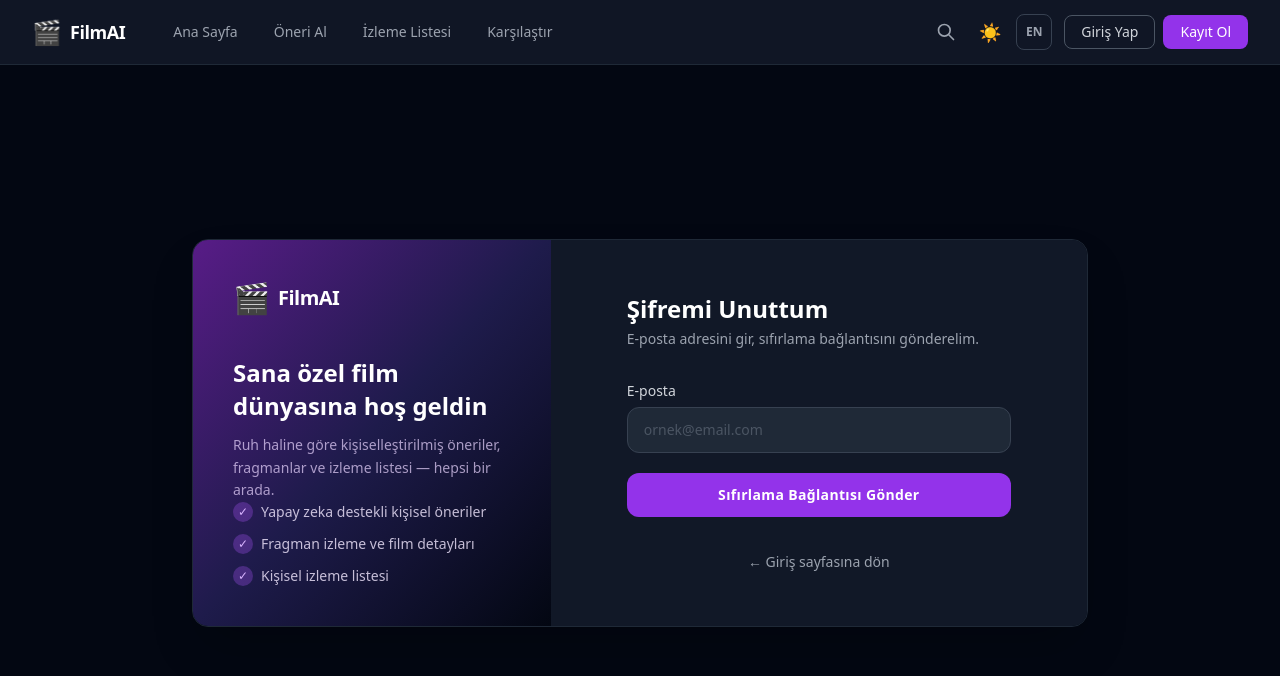
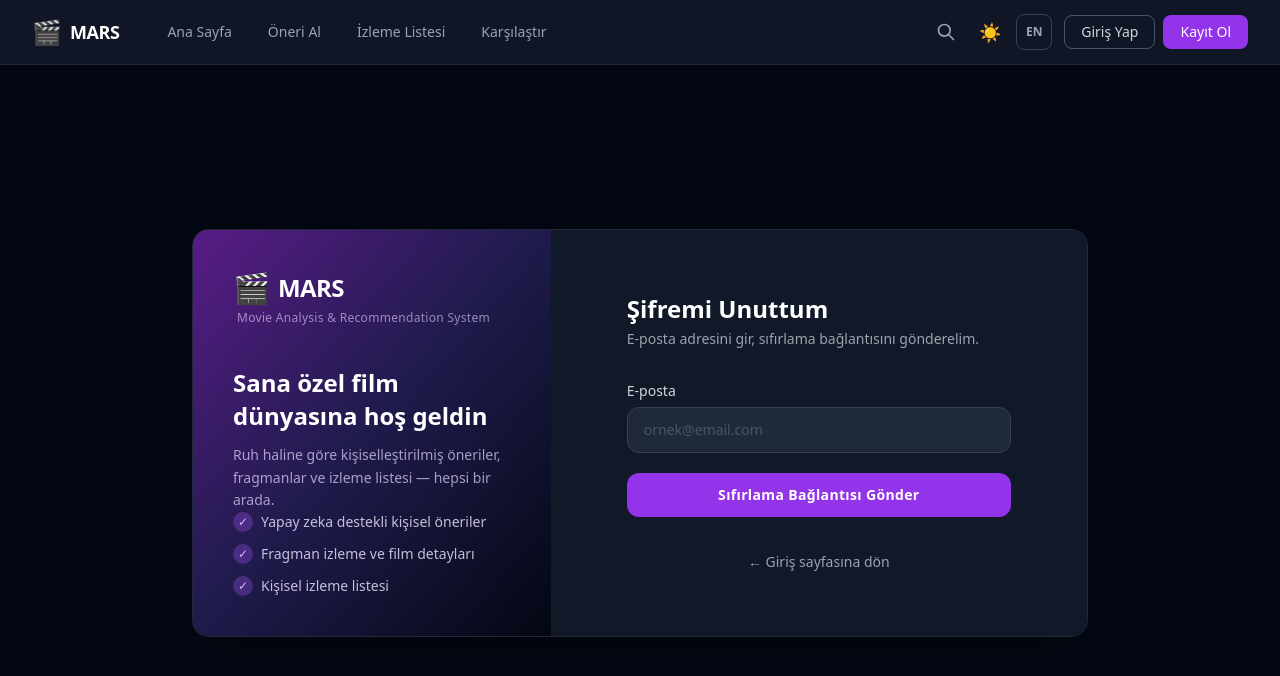
Before and after one commit to Nurnehir/FilmAnalizSistemi, a React (Vite) app in the folder frontend/: page /forgot-password in a window 1280 px wide. Shown: the top 676 px of the page. Built offline with nearby package versions, Linux system fonts and the light colour scheme; no server answers.

Commit message:
feat: uygulama adı FilmAI → MARS
Movie Analysis & Recommendation System olarak yeniden adlandırıldı.
- index.html title güncellendi
- Navbar, LoginModal: kısa "MARS"
- Login, Register, ForgotPassword, ResetPassword sol panel:
MARS + "Movie Analysis & Recommendation System" altyazısı

```diff
--- a/frontend/index.html
+++ b/frontend/index.html
@@ -4,7 +4,7 @@
     <meta charset="UTF-8" />
     <link rel="icon" type="image/svg+xml" href="/favicon.svg" />
     <meta name="viewport" content="width=device-width, initial-scale=1.0" />
-    <title>FilmAI — Kişisel Film Önerileri</title>
+    <title>MARS — Movie Analysis & Recommendation System</title>
     <script>
       (function() {
         var theme = localStorage.getItem('theme') || 'dark';
--- a/frontend/src/components/LoginModal.jsx
+++ b/frontend/src/components/LoginModal.jsx
@@ -63,7 +63,7 @@ export default function LoginModal({ open, onClose }) {
         {/* Header */}
         <div className="flex items-center gap-2 mb-1">
           <span className="text-2xl">🎬</span>
-          <span className="text-gray-900 dark:text-white font-bold text-lg">FilmAI</span>
+          <span className="text-gray-900 dark:text-white font-bold text-lg">MARS</span>
         </div>
         <h2 className="text-xl font-bold text-gray-900 dark:text-white mb-1">{t.guest_modal_title}</h2>
         <p className="text-gray-500 dark:text-gray-400 text-sm mb-6">{t.login_subtitle}</p>
--- a/frontend/src/components/Navbar.jsx
+++ b/frontend/src/components/Navbar.jsx
@@ -110,7 +110,7 @@ export default function Navbar() {
               <div className="flex items-center gap-8">
                 <Link to="/" className="flex items-center gap-2 group">
                   <span className="text-2xl">🎬</span>
-                  <span className="text-gray-900 dark:text-white font-bold text-lg tracking-tight group-hover:text-purple-600 dark:group-hover:text-purple-300 transition-colors">FilmAI</span>
+                  <span className="text-gray-900 dark:text-white font-bold text-lg tracking-tight group-hover:text-purple-600 dark:group-hover:text-purple-300 transition-colors">MARS</span>
                 </Link>
                 <div className="hidden md:flex items-center gap-1">
                   {navLinks.map(({ to, label, guestAction }) => {
--- a/frontend/src/pages/ForgotPassword.jsx
+++ b/frontend/src/pages/ForgotPassword.jsx
@@ -33,9 +33,12 @@ export default function ForgotPassword() {
         {/* Left panel */}
         <div className="hidden md:flex flex-col justify-between w-2/5 bg-gradient-to-br from-purple-900 via-indigo-950 to-gray-950 p-10">
           <div>
-            <div className="flex items-center gap-2 mb-10">
-              <span className="text-3xl">🎬</span>
-              <span className="text-white font-bold text-xl tracking-tight">FilmAI</span>
+            <div className="flex flex-col gap-1 mb-10">
+              <div className="flex items-center gap-2">
+                <span className="text-3xl">🎬</span>
+                <span className="text-white font-bold text-2xl tracking-tight">MARS</span>
+              </div>
+              <span className="text-purple-200/60 text-xs tracking-wide pl-1">Movie Analysis & Recommendation System</span>
             </div>
             <h2 className="text-white text-2xl font-bold leading-snug mb-3">
               {t.login_brand_title}
--- a/frontend/src/pages/Login.jsx
+++ b/frontend/src/pages/Login.jsx
@@ -35,9 +35,12 @@ export default function Login() {
         {/* Left panel */}
         <div className="hidden md:flex flex-col justify-between w-2/5 bg-gradient-to-br from-purple-900 via-indigo-950 to-gray-950 p-10">
           <div>
-            <div className="flex items-center gap-2 mb-10">
-              <span className="text-3xl">🎬</span>
-              <span className="text-white font-bold text-xl tracking-tight">FilmAI</span>
+            <div className="flex flex-col gap-1 mb-10">
+              <div className="flex items-center gap-2">
+                <span className="text-3xl">🎬</span>
+                <span className="text-white font-bold text-2xl tracking-tight">MARS</span>
+              </div>
+              <span className="text-purple-200/60 text-xs tracking-wide pl-1">Movie Analysis & Recommendation System</span>
             </div>
             <h2 className="text-white text-2xl font-bold leading-snug mb-3">
               {t.login_brand_title}
--- a/frontend/src/pages/Register.jsx
+++ b/frontend/src/pages/Register.jsx
@@ -35,9 +35,12 @@ export default function Register() {
         {/* Left panel */}
         <div className="hidden md:flex flex-col justify-between w-2/5 bg-gradient-to-br from-purple-900 via-indigo-950 to-gray-950 p-10">
           <div>
-            <div className="flex items-center gap-2 mb-10">
-              <span className="text-3xl">🎬</span>
-              <span className="text-white font-bold text-xl tracking-tight">FilmAI</span>
+            <div className="flex flex-col gap-1 mb-10">
+              <div className="flex items-center gap-2">
+                <span className="text-3xl">🎬</span>
+                <span className="text-white font-bold text-2xl tracking-tight">MARS</span>
+              </div>
+              <span className="text-purple-200/60 text-xs tracking-wide pl-1">Movie Analysis & Recommendation System</span>
             </div>
             <h2 className="text-white text-2xl font-bold leading-snug mb-3">
               {t.register_brand_title}
--- a/frontend/src/pages/ResetPassword.jsx
+++ b/frontend/src/pages/ResetPassword.jsx
@@ -45,9 +45,12 @@ export default function ResetPassword() {
         {/* Left panel */}
         <div className="hidden md:flex flex-col justify-between w-2/5 bg-gradient-to-br from-purple-900 via-indigo-950 to-gray-950 p-10">
           <div>
-            <div className="flex items-center gap-2 mb-10">
-              <span className="text-3xl">🎬</span>
-              <span className="text-white font-bold text-xl tracking-tight">FilmAI</span>
+            <div className="flex flex-col gap-1 mb-10">
+              <div className="flex items-center gap-2">
+                <span className="text-3xl">🎬</span>
+                <span className="text-white font-bold text-2xl tracking-tight">MARS</span>
+              </div>
+              <span className="text-purple-200/60 text-xs tracking-wide pl-1">Movie Analysis & Recommendation System</span>
             </div>
             <h2 className="text-white text-2xl font-bold leading-snug mb-3">
               {t.login_brand_title}
```
Also changed, not shown: 2 other files (tests, documents, lock files or other folders).
